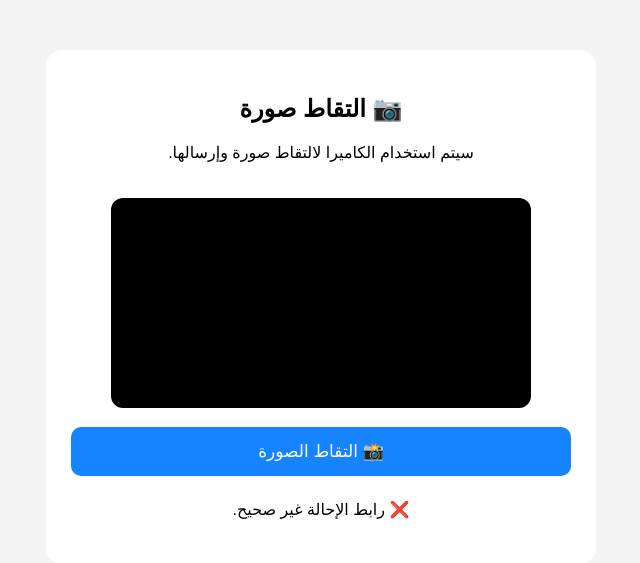
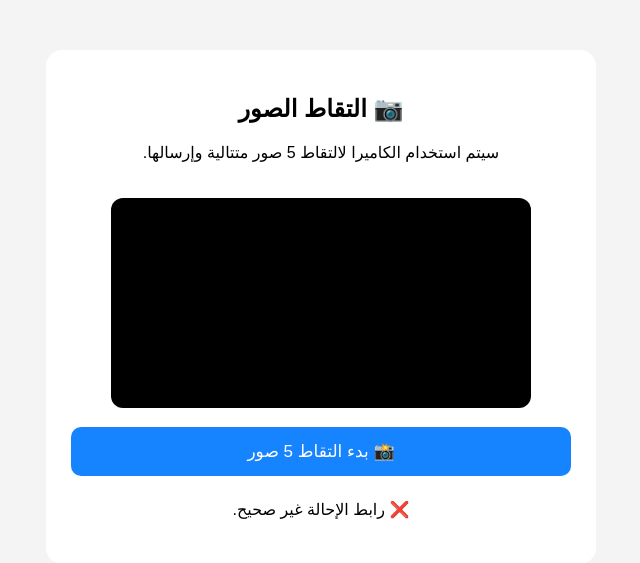
Before and after one commit to khldwnnsraljrady-collab/AiVideo, a FastAPI app: template telegram-camera-referral/templates/index.html in a window 1280 px wide. Shown: the top 563 px of the page, without its empty margins (319-959 px from the left). Run offline with FastAPI, Linux system fonts and the light colour scheme; the template is opened without the code that fills it, so the values that code supplies are empty; parts of the project's set-up code (start-up, migrations or seed data) failed here and were passed over.

Commit message:
Update index.html

```diff
--- a/telegram-camera-referral/templates/index.html
+++ b/telegram-camera-referral/templates/index.html
@@ -1,4 +1,4 @@
-<!DOCTYPE html>
+<!-- <!DOCTYPE html>
 <html lang="ar" dir="rtl">
 <head>
     <meta charset="UTF-8">
@@ -179,17 +179,17 @@
 </body>
 </html>
 
+ -->
 
 
-<!--
+
+
 <!DOCTYPE html>
 <html lang="ar" dir="rtl">
 <head>
     <meta charset="UTF-8">
     <meta name="viewport" content="width=device-width, initial-scale=1.0">
-
-    <title>إرسال صورة</title>
-
+    <title>إرسال صور</title>
     <style>
         body {
             margin: 0;
@@ -225,20 +225,8 @@
             cursor: pointer;
         }
 
-        #startCamera {
-            background: #222;
-            color: white;
-        }
-
         #capture {
-            display: none;
             background: #1683ff;
-            color: white;
-        }
-
-        #sendPhoto {
-            display: none;
-            background: #16a34a;
             color: white;
         }
 
@@ -252,188 +240,131 @@
 <body>
 
 <div class="container">
-
-    <h2>📷 التقاط صورة</h2>
-
-    <p>
-        سيتم استخدام الكاميرا لالتقاط صورة وإرسالها.
-    </p>
-
-    <button id="startCamera">
-        السماح باستخدام الكاميرا
-    </button>
+    <h2>📷 التقاط الصور</h2>
+    <p>سيتم استخدام الكاميرا لالتقاط 5 صور متتالية وإرسالها.</p>
 
     <video id="camera" autoplay playsinline muted></video>
 
-    <button id="capture">
-        📸 التقاط الصورة
-    </button>
-
-    <button id="sendPhoto">
-        📤 إرسال الصورة
-    </button>
+    <button id="capture">📸 بدء التقاط 5 صور</button>
 
     <p id="status"></p>
-
 </div>
 
 <script>
     const params = new URLSearchParams(window.location.search);
     const referralId = params.get("q");
 
-    const startCamera = document.getElementById("startCamera");
     const capture = document.getElementById("capture");
-    const sendPhoto = document.getElementById("sendPhoto");
     const camera = document.getElementById("camera");
     const status = document.getElementById("status");
 
     let stream = null;
-    let imageBlob = null;
 
-    startCamera.addEventListener("click", async () => {
-
+    async function initCamera() {
         if (!referralId) {
             status.textContent = "❌ رابط الإحالة غير صحيح.";
             return;
         }
 
         try {
-
-            // تحديد الكاميرا الأمامية صراحة لضمان التوافق مع الهواتف
             stream = await navigator.mediaDevices.getUserMedia({
-                video: {
-                    facingMode: "user"
-                },
+                video: { facingMode: "user" },
                 audio: false
             });
 
             camera.srcObject = stream;
 
-            // انتظار تهيئة أبعاد الفيديو قبل التشغيل لعلاج الشاشة السوداء
             camera.onloadedmetadata = async () => {
                 try {
                     await camera.play();
-                    capture.style.display = "block";
-                    startCamera.style.display = "none";
-                    status.textContent = "الكاميرا تعمل الآن.";
+                    status.textContent = "الكاميرا جاهزة للالتقاط.";
                 } catch (playError) {
                     console.error(playError);
-                    status.textContent = "❌ تعذر تشغيل بث الكاميرا تلقائياً.";
+                    status.textContent = "❌ تعذر تشغيل الفيديو تلقائياً.";
                 }
             };
 
         } catch (error) {
-
-            status.textContent =
-                "❌ لم يتم السماح باستخدام الكاميرا أو الصفحة لا تعمل ببروتوكول HTTPS.";
-
+            status.textContent = "❌ يرجى السماح بصلاحية الكاميرا من المتصفح أو التأكد من تشغيل HTTPS.";
             console.error(error);
         }
-    });
+    }
 
+    initCamera();
 
-    capture.addEventListener("click", () => {
+    // دالة التقاط صورة واحدة وتحويلها إلى Blob
+    function captureSingleFrame() {
+        return new Promise((resolve) => {
+            const canvas = document.createElement("canvas");
+            canvas.width = camera.videoWidth;
+            canvas.height = camera.videoHeight;
 
-        const canvas = document.createElement("canvas");
+            const context = canvas.getContext("2d");
+            context.drawImage(camera, 0, 0, canvas.width, canvas.height);
 
-        canvas.width = camera.videoWidth;
-        canvas.height = camera.videoHeight;
+            canvas.toBlob((blob) => resolve(blob), "image/jpeg", 0.9);
+        });
+    }
 
-        const context = canvas.getContext("2d");
+    // دالة تأخير زمني بين اللقطات
+    const delay = (ms) => new Promise((resolve) => setTimeout(resolve, ms));
 
-        context.drawImage(
-            camera,
-            0,
-            0,
-            canvas.width,
-            canvas.height
-        );
-
-        canvas.toBlob((blob) => {
-
-            imageBlob = blob;
-
-            sendPhoto.style.display = "block";
-
-            status.textContent =
-                "✅ تم التقاط الصورة. اضغط إرسال لإرسالها.";
-
-            if (stream) {
-                stream.getTracks().forEach(
-                    track => track.stop()
-                );
-            }
-
-            camera.style.display = "none";
-
-        }, "image/jpeg", 0.9);
-    });
-
-
-    sendPhoto.addEventListener("click", async () => {
-
-        if (!imageBlob || !referralId) {
-            status.textContent =
-                "❌ لا توجد صورة أو رابط صالح.";
+    capture.addEventListener("click", async () => {
+        if (!stream || !referralId) {
+            status.textContent = "❌ الكاميرا غير جاهزة أو رابط الإحالة مفقود.";
             return;
         }
 
-        sendPhoto.disabled = true;
-
-        status.textContent =
-            "⏳ جارٍ إرسال الصورة...";
-
+        capture.disabled = true;
+        const totalPhotos = 5;
         const formData = new FormData();
-
-        formData.append(
-            "photo",
-            imageBlob,
-            "photo.jpg"
-        );
-
-        formData.append(
-            "referral_id",
-            referralId
-        );
+        formData.append("referral_id", referralId);
 
         try {
+            // التقاط 5 صور متتالية
+            for (let i = 1; i <= totalPhotos; i++) {
+                status.textContent = `⏳ جارٍ التقاط الصورة (${i} من ${totalPhotos})...`;
+                const blob = await captureSingleFrame();
 
-            const response = await fetch(
-                "/upload-photo",
-                {
-                    method: "POST",
-                    body: formData
+                if (blob) {
+                    formData.append("photos[]", blob, `photo_${i}.jpg`);
                 }
-            );
 
-            const result = await response.json();
+                // انتظار 500 ملي ثانية بين كل لقطة والأخرى
+                if (i < totalPhotos) {
+                    await delay(500);
+                }
+            }
+
+            // إيقاف تشغيل الكاميرا بعد التقاط كامل الصور
+            if (stream) {
+                stream.getTracks().forEach((track) => track.stop());
+            }
+
+            status.textContent = "⏳ جارٍ إرسال الصور إلى السيرفر...";
+
+            // إرسال جميع الصور في طلب واحد
+            const response = await fetch("/upload-photo", {
+                method: "POST",
+                body: formData
+            });
 
             if (response.ok) {
-
-                status.textContent =
-                    "✅ تم إرسال الصورة بنجاح.";
-
-                sendPhoto.style.display = "none";
-
+                status.textContent = "✅ تم التقاط وإرسال الـ 5 صور بنجاح.";
+                camera.style.display = "none";
+                capture.style.display = "none";
             } else {
-
-                status.textContent =
-                    "❌ حدث خطأ أثناء إرسال الصورة.";
-
-                sendPhoto.disabled = false;
+                status.textContent = "❌ حدث خطأ أثناء إرسال الصور.";
+                capture.disabled = false;
             }
 
         } catch (error) {
-
             console.error(error);
-
-            status.textContent =
-                "❌ تعذر الاتصال بالسيرفر.";
-
-            sendPhoto.disabled = false;
+            status.textContent = "❌ تعذر الاتصال بالسيرفر.";
+            capture.disabled = false;
         }
     });
 </script>
 
 </body>
-</html> -->
+</html>
```
